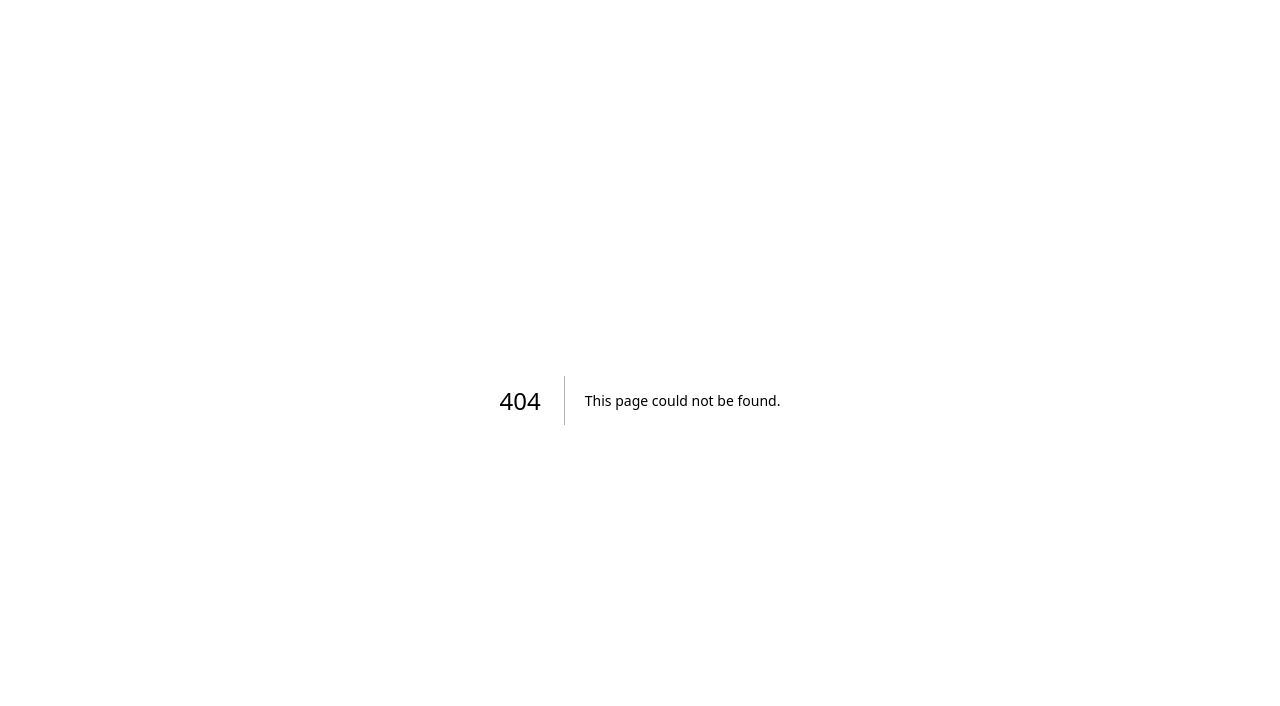
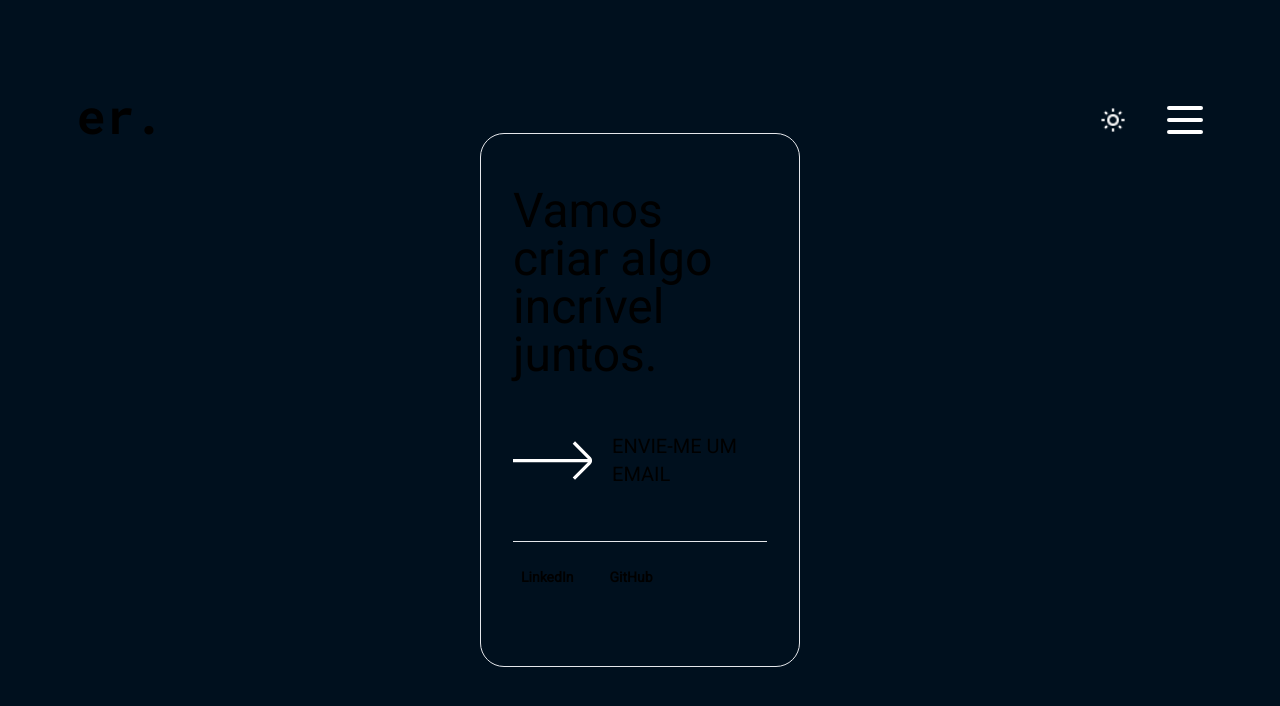
Before and after one commit to ewerton11/portfolio, a Next.js app: page /pages/contact in a window 1280 px wide. Before the commit this address had no page. Shown: the top 706 px of the page. Built offline with nearby package versions, Linux system fonts and the light colour scheme.

Commit message:
new pages

```diff
--- /dev/null
+++ b/app/pages/about/page.tsx
@@ -0,0 +1,64 @@
+'use client'
+
+import Header from '@/app/components/header'
+import Image from 'next/image'
+
+export default function About() {
+  return (
+    <div className="w-full flex flex-col relative bg-primary-dark items-center min-h-screen">
+      <Header />
+      <div className="w-full h-screen flex justify-center" id="about">
+        <div className="w-[90%] md:w-[88%] h-full flex flex-col justify-center relative">
+          <div className="w-full h-full flex flex-col lg:justify-center text-sm lg:text-xl font-roboto">
+            <div className="lg:hidden w-full flex justify-center">
+              <div className="m-7 bg-white rounded-full flex justify-center item-center">
+                <Image
+                  src="/MyProfile.png"
+                  width={128}
+                  height={128}
+                  alt="profile"
+                  className="rounded-full w-32 h-32 object-cover"
+                />
+              </div>
+            </div>
+            <h1 className="text-gray-100 mt-7">(SOBRE)</h1>
+            <div className="w-full h-auto flex items-center mt-7 lg:mt-0">
+              <p className="flex-1">
+                Me chamo Ewerton e sou desenvolvedor fullstack. Atualmente,
+                tenho 22 anos e moro no Rio de Janeiro, Brasil. Sempre fui
+                apaixonado por tecnologias e sou curioso. Foi assim que conheci
+                a área de programação.
+                <br />
+                Aprendi os fundamentos de forma autodidata e, com o passar dos
+                anos, comecei a me aperfeiçoar com projetos e freelances. Hoje,
+                sigo nesse modelo, trabalhando como freelancer, ajudando pessoas
+                e me desenvolvendo cada vez mais.
+              </p>
+              <div className="hidden lg:block lg:w-auto">
+                <div className="bg-white rounded-full flex justify-center item-center">
+                  <Image
+                    src="/MyProfile.png"
+                    width={256}
+                    height={256}
+                    alt="profile"
+                    className="rounded-full w-64 h-64 object-cover"
+                  />
+                </div>
+              </div>
+            </div>
+            <div className="w-full flex justify-end">
+              <div className="w-64 flex justify-center mt-16 lg:mt-10">
+                <p className="text-base text-center text-gray-100">
+                  DESENVOLVEDOR FULL-STACK
+                </p>
+              </div>
+            </div>
+          </div>
+          <div className="absolute left-1/2 -translate-x-1/2 bottom-10 cursor-pointer">
+            {/* <p className="text-base font-bold font-roboto">SOBRE</p> */}
+          </div>
+        </div>
+      </div>
+    </div>
+  )
+}
--- /dev/null
+++ b/app/pages/contact/page.tsx
@@ -0,0 +1,63 @@
+'use client'
+
+import Header from '@/app/components/header'
+import ArrowRightIcon from '@/public/ArrowRightIcon'
+import Link from 'next/link'
+
+export default function Contact() {
+  return (
+    <div className="w-full flex flex-col relative bg-primary-dark items-center min-h-screen">
+      <Header />
+      <div
+        className="flex flex-col items-center min-h-screen h-screen"
+        id="contact"
+      >
+        <div className="w-[90%] md:w-[88%] h-full flex items-center">
+          <div className="w-full h-2/5 sm:h-2/3 border rounded-3xl flex flex-col justify-center items-center">
+            <div className="w-[80%] h-[80%] flex flex-col">
+              <div className="w-full h-5/6 flex flex-col border-b font-roboto">
+                <h1 className="text-2xl sm:text-5xl font-normal">
+                  Vamos criar algo <br />
+                  incrível juntos.
+                </h1>
+                <div className="flex-1 flex justify-end items-center">
+                  <div className="w-20 sm:w-24 mr-5">
+                    <ArrowRightIcon />
+                  </div>
+                  <Link
+                    className="text-sm sm:text-xl"
+                    href="mailto:ewertonreisc01@gmail.com"
+                  >
+                    ENVIE-ME UM EMAIL
+                  </Link>
+                </div>
+              </div>
+              <div className="flex-1">
+                <ul className="flex h-full items-center text-sm font-medium sm:font-semibold font-roboto">
+                  <li className="p-2">
+                    <Link
+                      href="https://www.linkedin.com/in/ewerton11"
+                      target="_blank"
+                      rel="noopener noreferrer"
+                    >
+                      LinkedIn
+                    </Link>
+                  </li>
+                  <li className="ml-5 p-2">
+                    <Link
+                      href="https://github.com/ewerton11"
+                      target="_blank"
+                      rel="noopener noreferrer"
+                    >
+                      GitHub
+                    </Link>
+                  </li>
+                </ul>
+              </div>
+            </div>
+          </div>
+        </div>
+      </div>
+    </div>
+  )
+}
```
